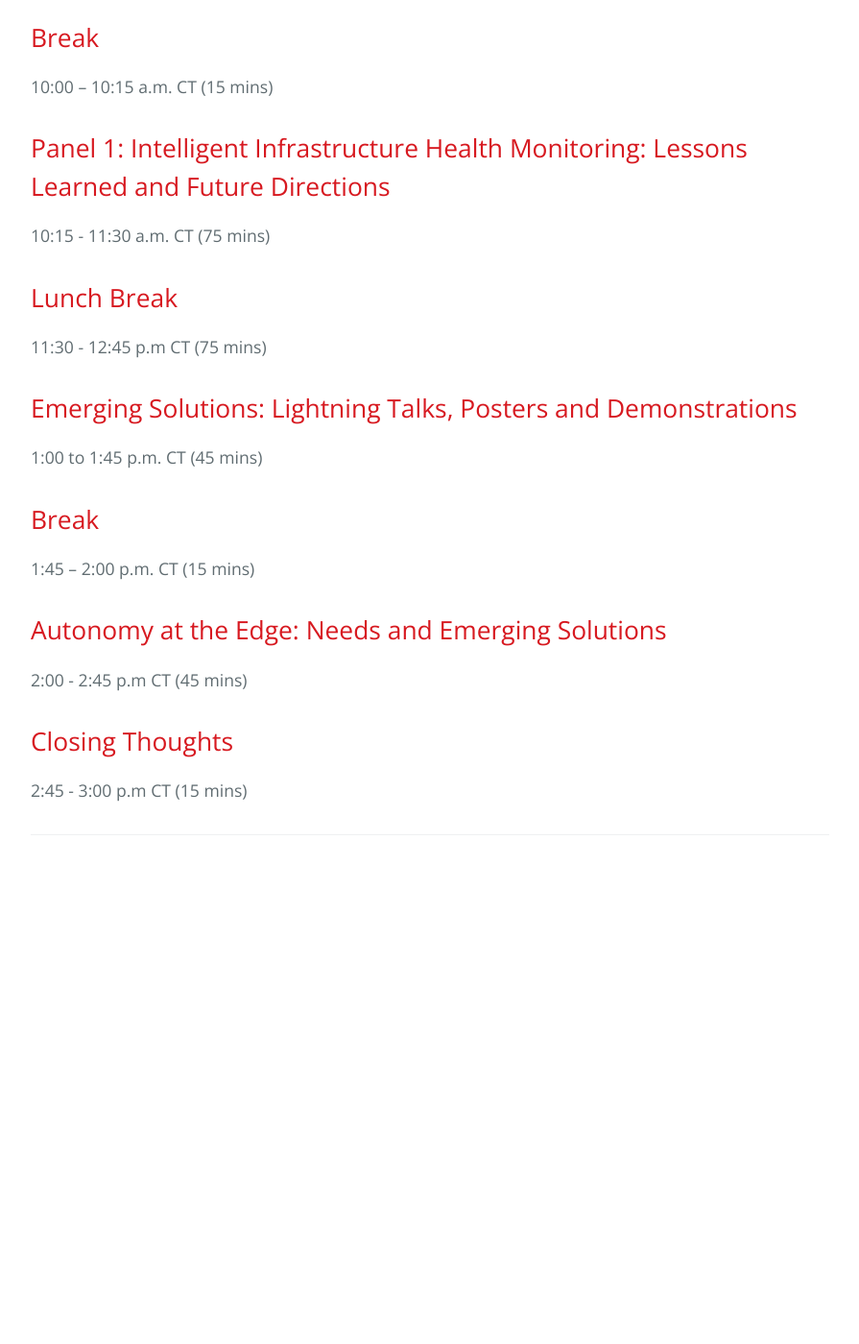
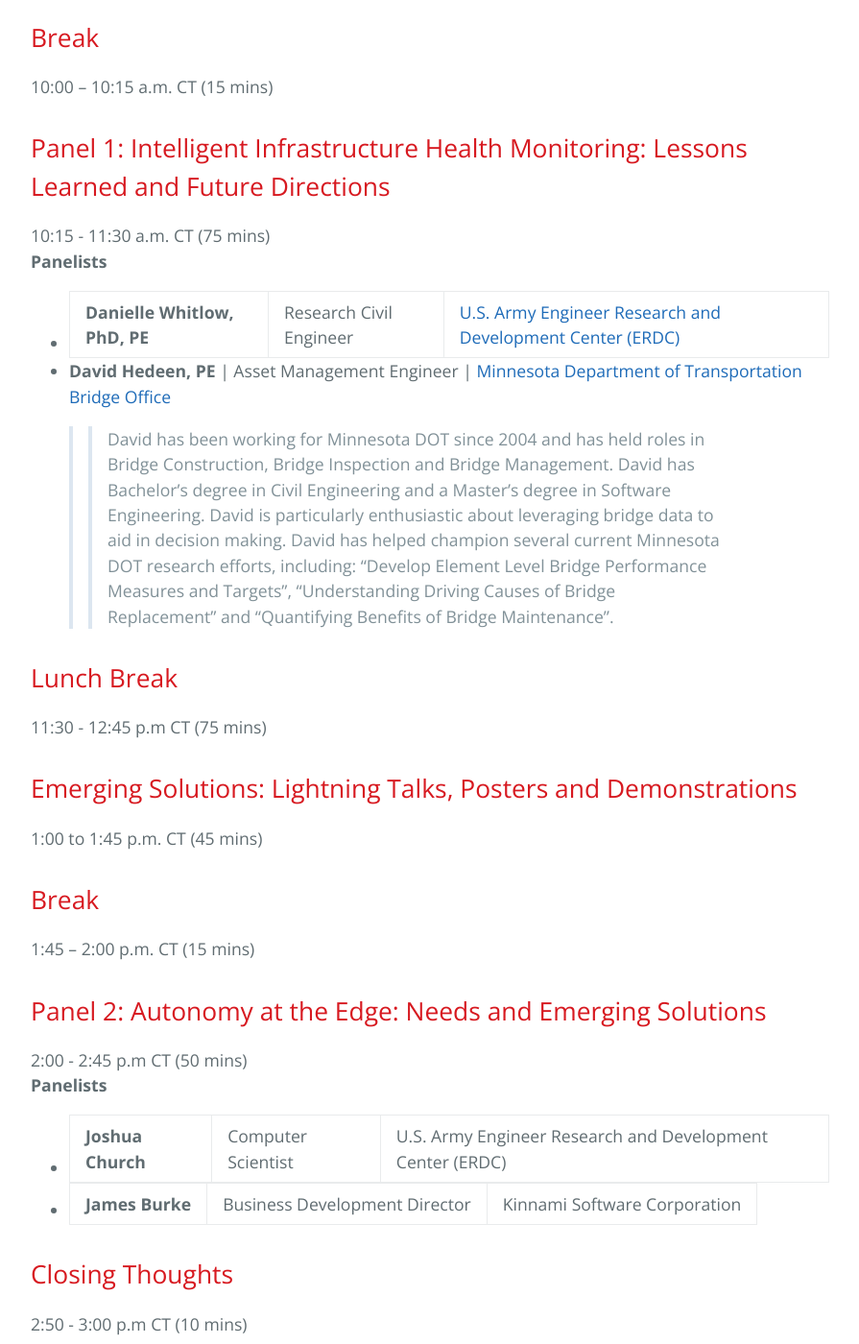
Before and after one commit to BridgingBigData/BridgingBigData.github.io, a Jekyll site: the page built from pages/bbd2023agenda.md, in a window 1280 px wide and 1400 px high, scrolled down 2250 px. Shown: the whole window at 96% size, without its empty margins (192-1087 px from the left). Built offline with Jekyll 4.4.1, drawn with Linux system fonts in a browser that asks for light colours; before the commit the page ends 3184 px from its top, so only the background shows below that.

Commit message:
Update bbd2023agenda.md

```diff
--- a/pages/bbd2023agenda.md
+++ b/pages/bbd2023agenda.md
@@ -41,6 +41,11 @@ Prior to joining ERDC in 2005, and while pursuing her Ph.D, Dr. McKenna Taylor t
 
 ## Panel 1: Intelligent Infrastructure Health Monitoring: Lessons Learned and Future Directions
 10:15 - 11:30 a.m. CT (75 mins)
+**Panelists**
+- **Danielle Whitlow, PhD, PE** | Research Civil Engineer | [U.S. Army Engineer Research and Development Center (ERDC)](https://www.erdc.usace.army.mil)
+- **David Hedeen, PE** | Asset Management Engineer | [Minnesota Department of Transportation Bridge Office](https://www.dot.state.mn.us/bridge/)
+>> David has been working for Minnesota DOT since 2004 and has held roles in Bridge Construction, Bridge Inspection and Bridge Management. David has Bachelor’s degree in Civil Engineering and a Master’s degree in Software Engineering. David is particularly enthusiastic about leveraging bridge data to aid in decision making. David has helped champion several current Minnesota DOT research efforts, including: “Develop Element Level Bridge Performance Measures and Targets”, “Understanding Driving Causes of Bridge Replacement” and “Quantifying Benefits of Bridge Maintenance”.
+
 
 ## Lunch Break
 11:30 - 12:45 p.m CT (75 mins)
@@ -51,8 +56,11 @@ Prior to joining ERDC in 2005, and while pursuing her Ph.D, Dr. McKenna Taylor t
 ## Break
 1:45 – 2:00 p.m. CT (15 mins)
 
-## Autonomy at the Edge: Needs and Emerging Solutions
-2:00 - 2:45 p.m CT (45 mins)
+## Panel 2: Autonomy at the Edge: Needs and Emerging Solutions
+2:00 - 2:45 p.m CT (50 mins)
+**Panelists**
+- **Joshua Church** | Computer Scientist | U.S. Army Engineer Research and Development Center (ERDC)
+- **James Burke** | Business Development Director | Kinnami Software Corporation
 
 ## Closing Thoughts
-2:45 - 3:00 p.m CT (15 mins)
+2:50 - 3:00 p.m CT (10 mins)
```
Also changed, not shown: other parts of pages/bbd2023agenda.md (+1 -1 lines).
